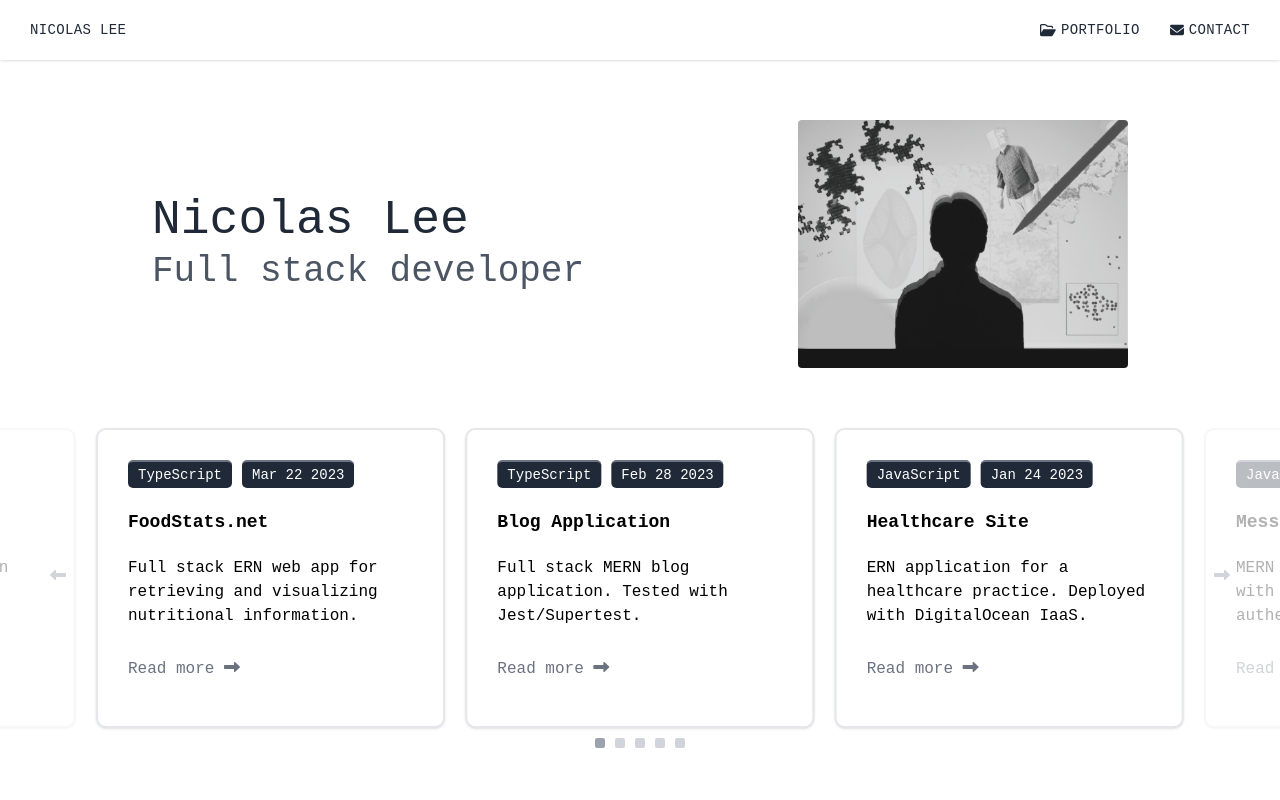
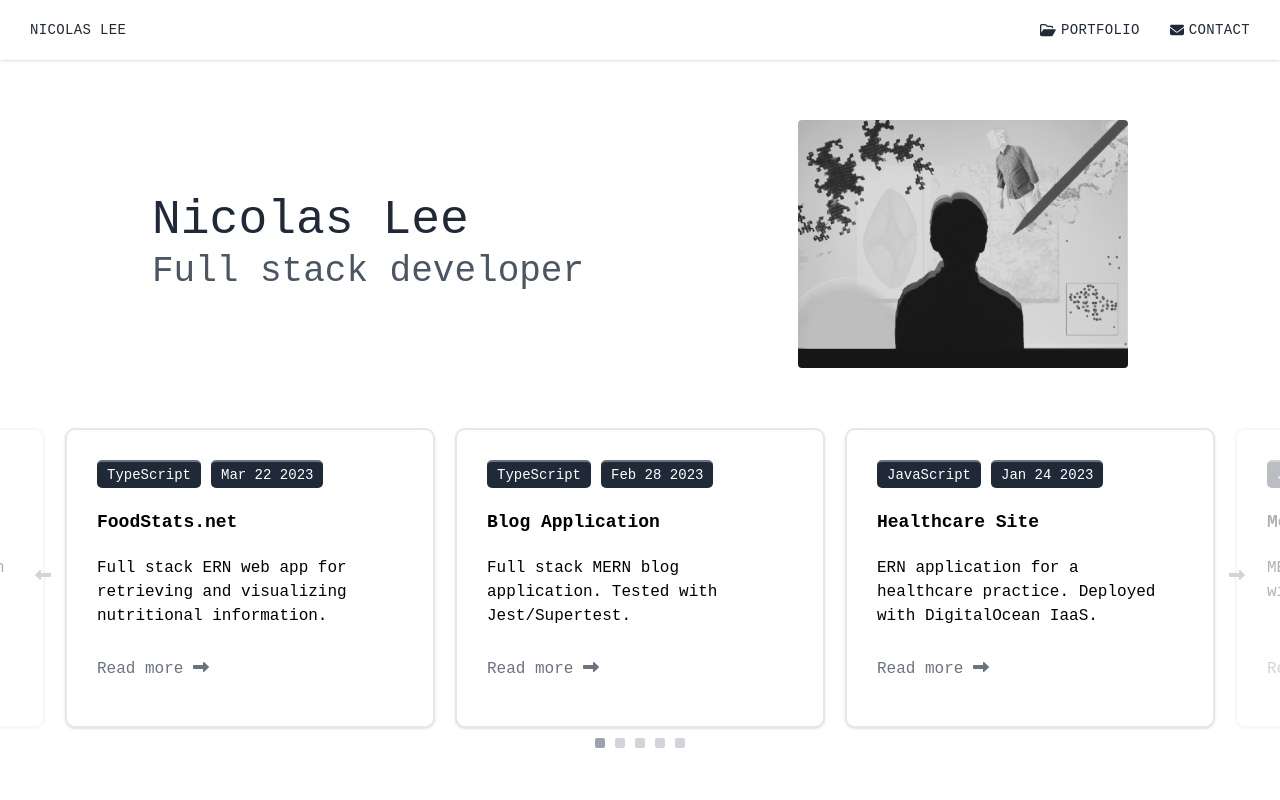
Before and after one commit to nicolasmatthewlee/personal-site, a React (Create React App) app: page / in a window 1280 px wide. Shown: the top 800 px of the page. Built offline with nearby package versions, Linux system fonts and the light colour scheme.

Commit message:
increased padding around portfolio buttons

```diff
--- a/src/components/portfolio.tsx
+++ b/src/components/portfolio.tsx
@@ -56,14 +56,16 @@ export const Portfolio = () => {
 
   return (
     <div id="portfolio">
-      <div className="flex w-full h-[300px] relative">
+      <div
+        className="flex w-full h-[300px] relative px-[35px]
+      sm:px-[55px]"
+      >
         <button
           onClick={() => {
             setPosition(position + 1);
             setMoveDirection("right");
           }}
-          className="z-20 pl-[15px] text-gray-300 hover:text-gray-400
-          sm:pl-[30px]"
+          className="left-0 h-full absolute z-30 px-[15px] text-gray-300 hover:text-gray-400"
         >
           <FontAwesomeIcon
             icon={faLongArrowAltLeft}
@@ -118,8 +120,7 @@ export const Portfolio = () => {
             setPosition(position + projects.length - 1);
             setMoveDirection("left");
           }}
-          className="z-20 pr-[15px] text-gray-300 hover:text-gray-400
-          sm:pr-[30px]"
+          className="h-full right-0 absolute z-30 p-[15px] text-gray-300 hover:text-gray-400"
         >
           <FontAwesomeIcon
             icon={faLongArrowAltRight}
```
